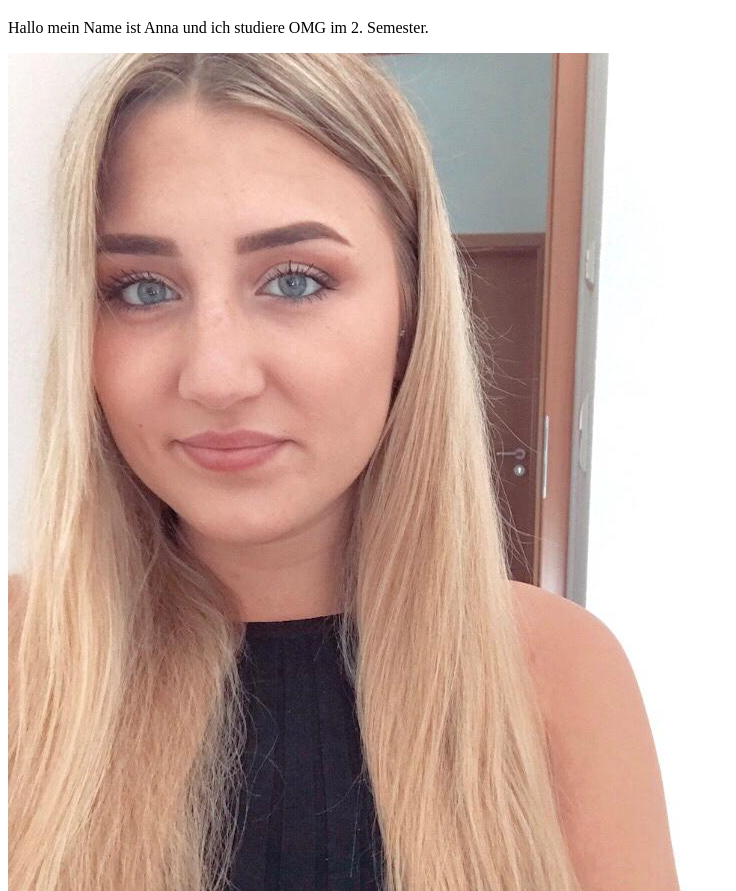
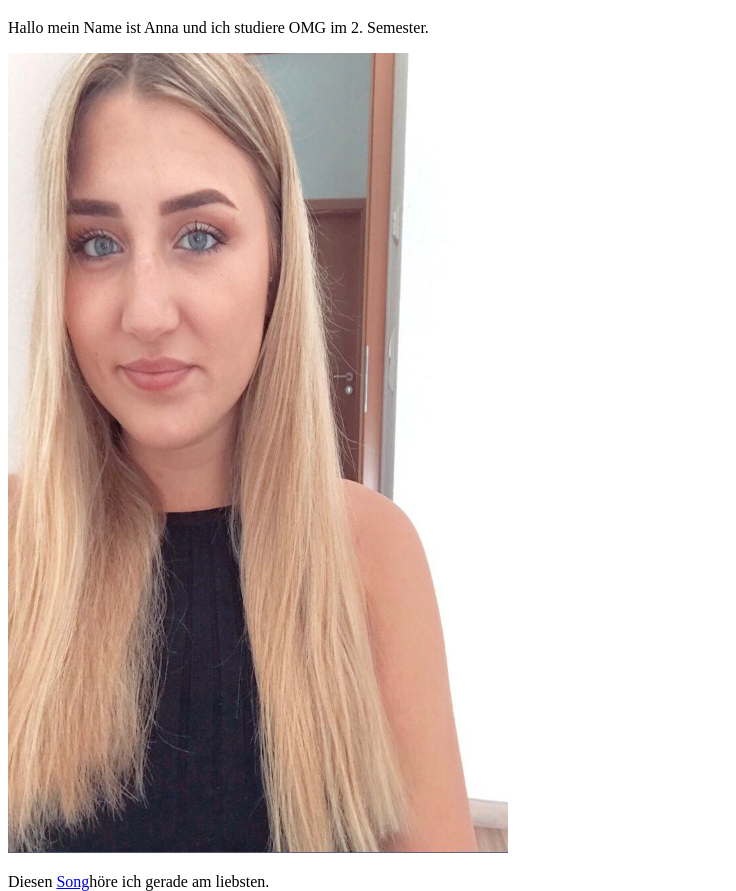
Before and after one commit to annaalehmann/GIS-2020, a plain HTML site: page Aufgabe01/index.html in a window 1280 px wide. Shown: the part 61-952 px from the top of the page, without its empty margins (0-736 px from the left). Drawn offline with Linux system fonts and the light colour scheme.

Commit message:
Update index.html

```diff
--- a/Aufgabe01/index.html
+++ b/Aufgabe01/index.html
@@ -13,9 +13,11 @@
     <h1>Willkommen auf meiner Seite </h1>
         <p>Hallo mein Name ist Anna und ich studiere OMG im 2. Semester.</p>
 
-        <img src="ich.png"/>
+        <img src="ich.png" width="500" height="800"/>
 
-        <p>Diesen</p> <a href="https://www.youtube.com/watch?v=NVicVz7sT0c">Song</a> <p>höre ich gerade am liebsten.</p>
+        <p>
+            Diesen <a href="https://www.youtube.com/watch?v=NVicVz7sT0c">Song</a>höre ich gerade am liebsten.
+        </p>
 
 
 
```
